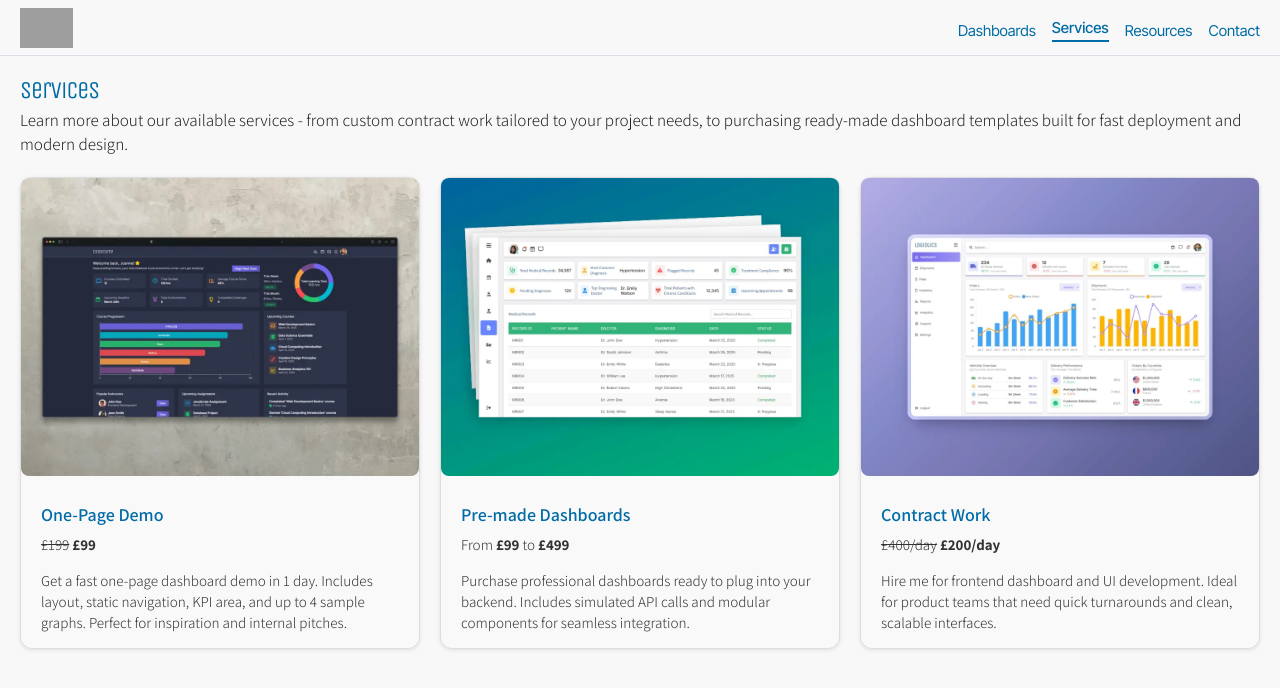
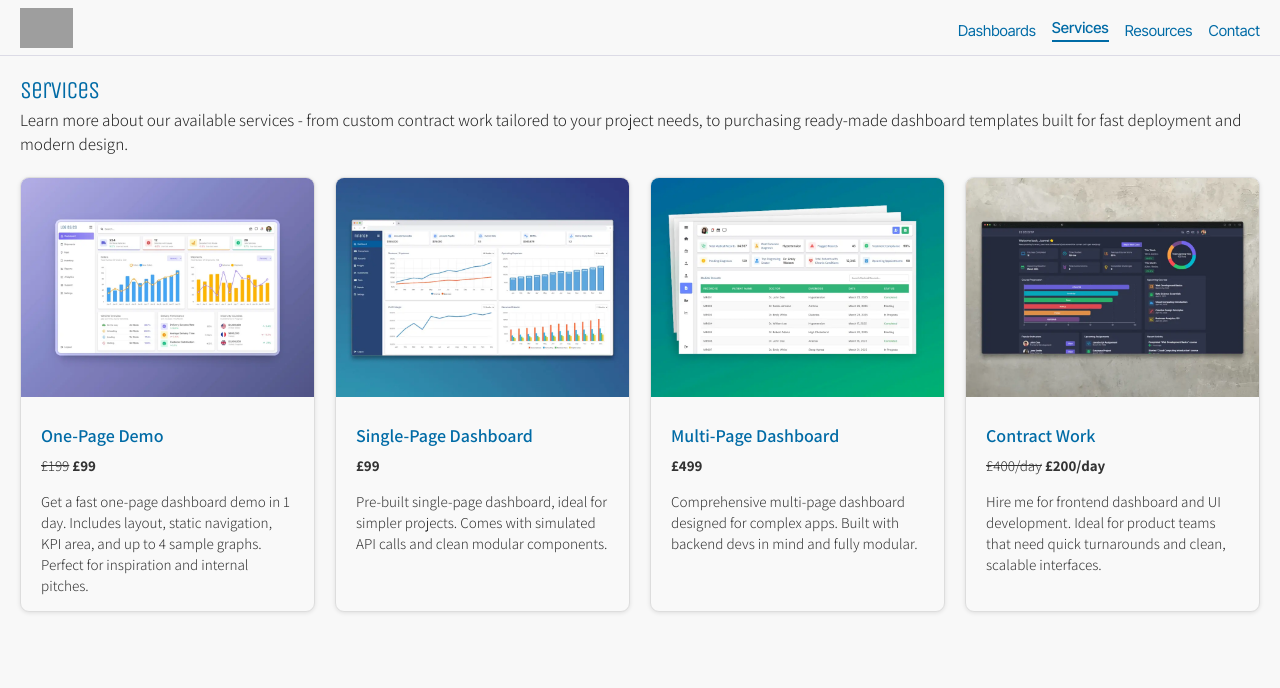
Before and after one commit to joseph-johnson27001/dashboard-website, a Vue app: page /services in a window 1280 px wide. Shown: the top 688 px of the page. Built offline with nearby package versions, Linux system fonts and the light colour scheme; grey boxes are pictures that could not be loaded.

Commit message:
Updated images and card styles

```diff
--- a/src/views/ServicesPage.vue
+++ b/src/views/ServicesPage.vue
@@ -34,13 +34,20 @@ const services = [
     price: "<s>£199</s> <strong>£99</strong>",
     description:
       "Get a fast one-page dashboard demo in 1 day. Includes layout, static navigation, KPI area, and up to 4 sample graphs. Perfect for inspiration and internal pitches.",
-    image: "/Dashboard_Images/Code_Camp.webp",
+    image: "/Dashboard_Images/Logistics.webp",
   },
   {
-    title: "Pre-made Dashboards",
-    price: "From <strong>£99</strong> to <strong>£499</strong>",
+    title: "Single-Page Dashboard",
+    price: "<strong>£99</strong>",
     description:
-      "Purchase professional dashboards ready to plug into your backend. Includes simulated API calls and modular components for seamless integration.",
+      "Pre-built single-page dashboard, ideal for simpler projects. Comes with simulated API calls and clean modular components.",
+    image: "/Dashboard_Images/Finance.webp",
+  },
+  {
+    title: "Multi-Page Dashboard",
+    price: "<strong>£499</strong>",
+    description:
+      "Comprehensive multi-page dashboard designed for complex apps. Built with backend devs in mind and fully modular.",
     image: "/Dashboard_Images/Healthcare.webp",
   },
   {
@@ -48,19 +55,26 @@ const services = [
     price: "<s>£400/day</s> <strong>£200/day</strong>",
     description:
       "Hire me for frontend dashboard and UI development. Ideal for product teams that need quick turnarounds and clean, scalable interfaces.",
-    image: "/Dashboard_Images/Logistics.webp",
+    image: "/Dashboard_Images/Code_Camp.webp",
   },
 ];
 </script>
 
 <style scoped>
+/* Page Container */
 .services-page {
   opacity: 0;
   animation: fadeIn 0.5s forwards;
 }
 
+/* Hero Section */
 .hero-section {
   margin-bottom: 20px;
+}
+
+.hero-header {
+  margin-top: 10px;
+  margin-bottom: 5px;
 }
 
 .hero-section h1 {
@@ -83,54 +97,23 @@ const services = [
   font-family: "Assistant";
 }
 
-.hero-header {
-  margin-top: 10px;
-  margin-bottom: 5px;
-}
-
-.service-card {
-  background: #f9f9f9;
-  border-radius: 12px;
-  box-shadow: 0 2px 10px rgba(0, 0, 0, 0.05);
-  opacity: 0;
-  animation: fadeIn 0.4s ease forwards;
-}
-
-@keyframes fadeIn {
-  from {
-    opacity: 0;
-  }
-  to {
-    opacity: 1;
-  }
-}
-
+/* Grid Layout */
 .services-grid {
   display: grid;
-  grid-template-columns: repeat(3, 1fr);
+  grid-template-columns: repeat(4, 1fr);
   gap: 20px;
 }
 
-@media (max-width: 960px) {
-  .services-grid {
-    grid-template-columns: repeat(2, 1fr);
-  }
-}
-
-@media (max-width: 640px) {
-  .services-grid {
-    grid-template-columns: 1fr;
-  }
-}
-
+/* Service Card */
 .service-card {
   background: #f9f9f9;
-  border-radius: 12px;
+  border-radius: 9px;
   box-shadow: 0 2px 10px rgba(0, 0, 0, 0.05);
   transition: transform 0.2s ease;
   border: 1px solid #ddd;
   box-shadow: rgba(0, 0, 0, 0.1) 0px 1px 4px;
   opacity: 0;
+  animation: fadeIn 0.4s ease forwards;
 }
 
 .service-card:hover {
@@ -140,7 +123,8 @@ const services = [
 .service-image {
   width: 100%;
   object-fit: cover;
-  border-radius: 8px;
+  border-top-left-radius: 8px;
+  border-top-right-radius: 8px;
   margin-bottom: 12px;
 }
 
@@ -168,4 +152,27 @@ const services = [
   font-size: 15px;
   color: #555;
 }
+
+/* Responsive Grid */
+@media (max-width: 1100px) {
+  .services-grid {
+    grid-template-columns: repeat(2, 1fr);
+  }
+}
+
+@media (max-width: 640px) {
+  .services-grid {
+    grid-template-columns: 1fr;
+  }
+}
+
+/* Fade-in Animation */
+@keyframes fadeIn {
+  from {
+    opacity: 0;
+  }
+  to {
+    opacity: 1;
+  }
+}
 </style>
```
